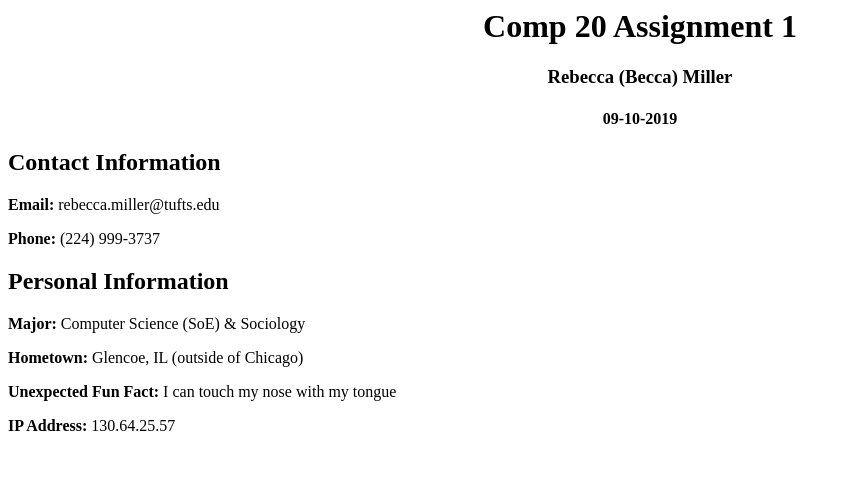
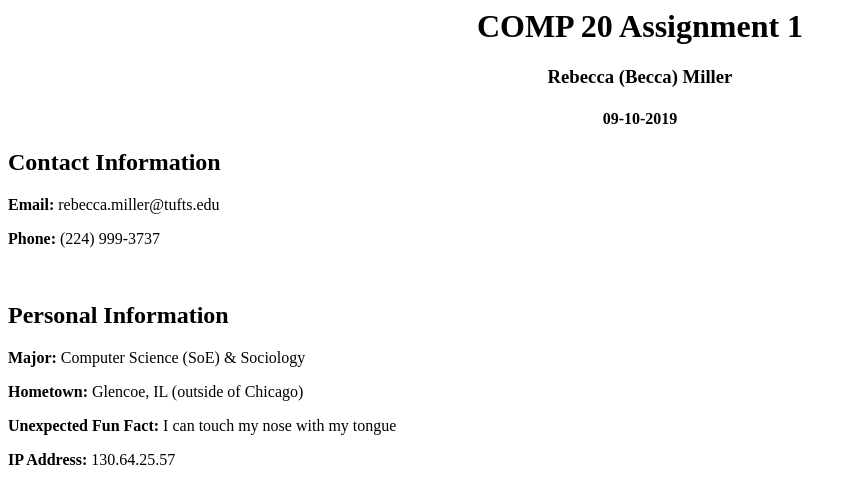
Before and after one commit to rebecca-millerr/comp20-assignment1, a plain HTML site: page index.html in a window 1280 px wide. Shown: the whole page, without its empty margins (0-857 px from the left). Drawn offline with Linux system fonts and the light colour scheme.

Commit message:
Update index.html

```diff
--- a/index.html
+++ b/index.html
@@ -5,7 +5,7 @@
 
   <body>
     <center>
-      <h1>Comp 20 Assignment 1</h1>
+      <h1>COMP 20 Assignment 1</h1>
       <h3>Rebecca (Becca) Miller</h3>
       <h4>09-10-2019</h4>
     </center>
@@ -13,6 +13,7 @@
     <h2>Contact Information</h2>
     <p><strong>Email: </strong>rebecca.miller@tufts.edu</p>
     <p><strong>Phone: </strong>(224) 999-3737</p>
+    <br />
 
     <h2>Personal Information</h2>
     <p><strong>Major: </strong>Computer Science (SoE) & Sociology</p>
```
